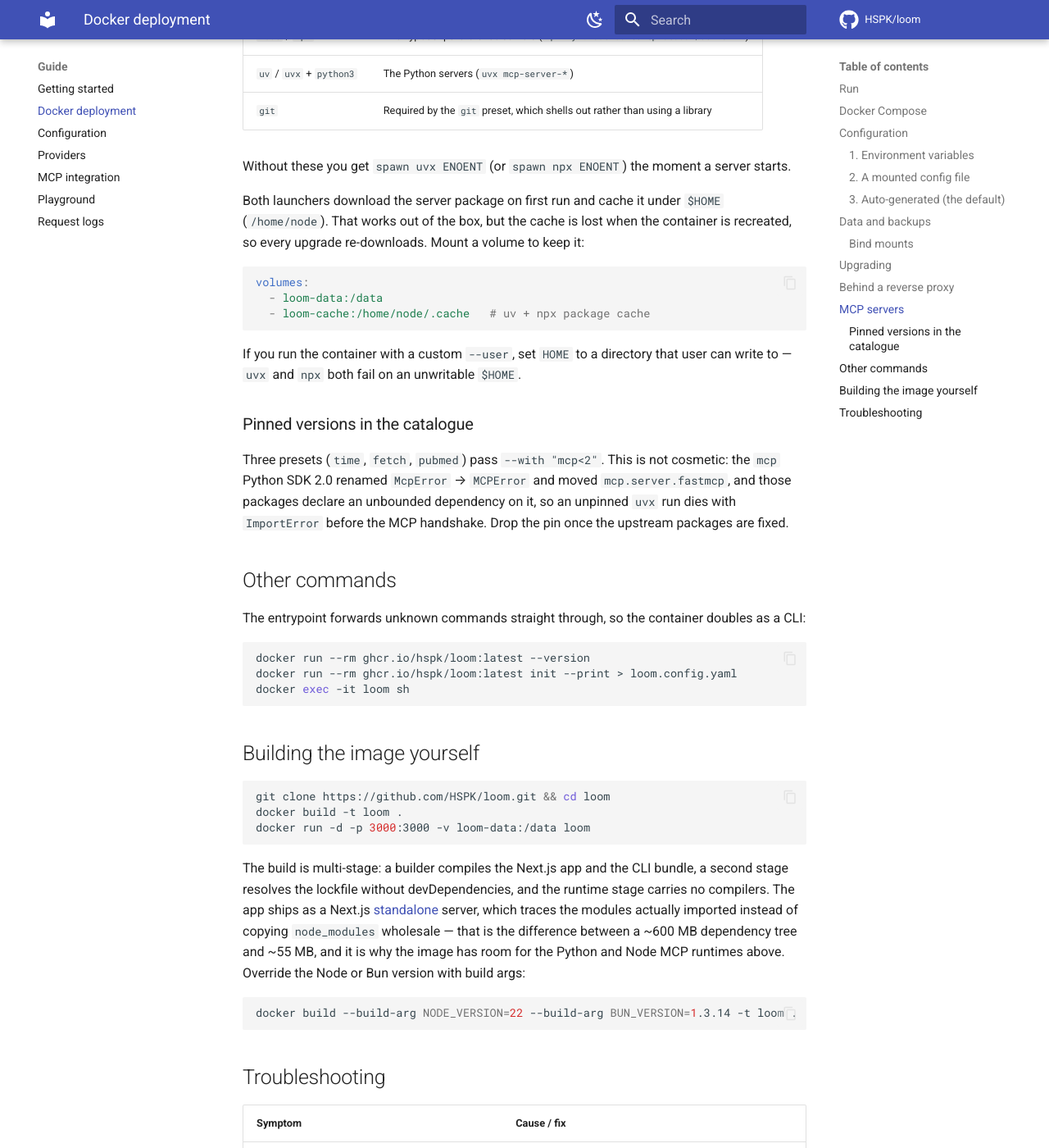
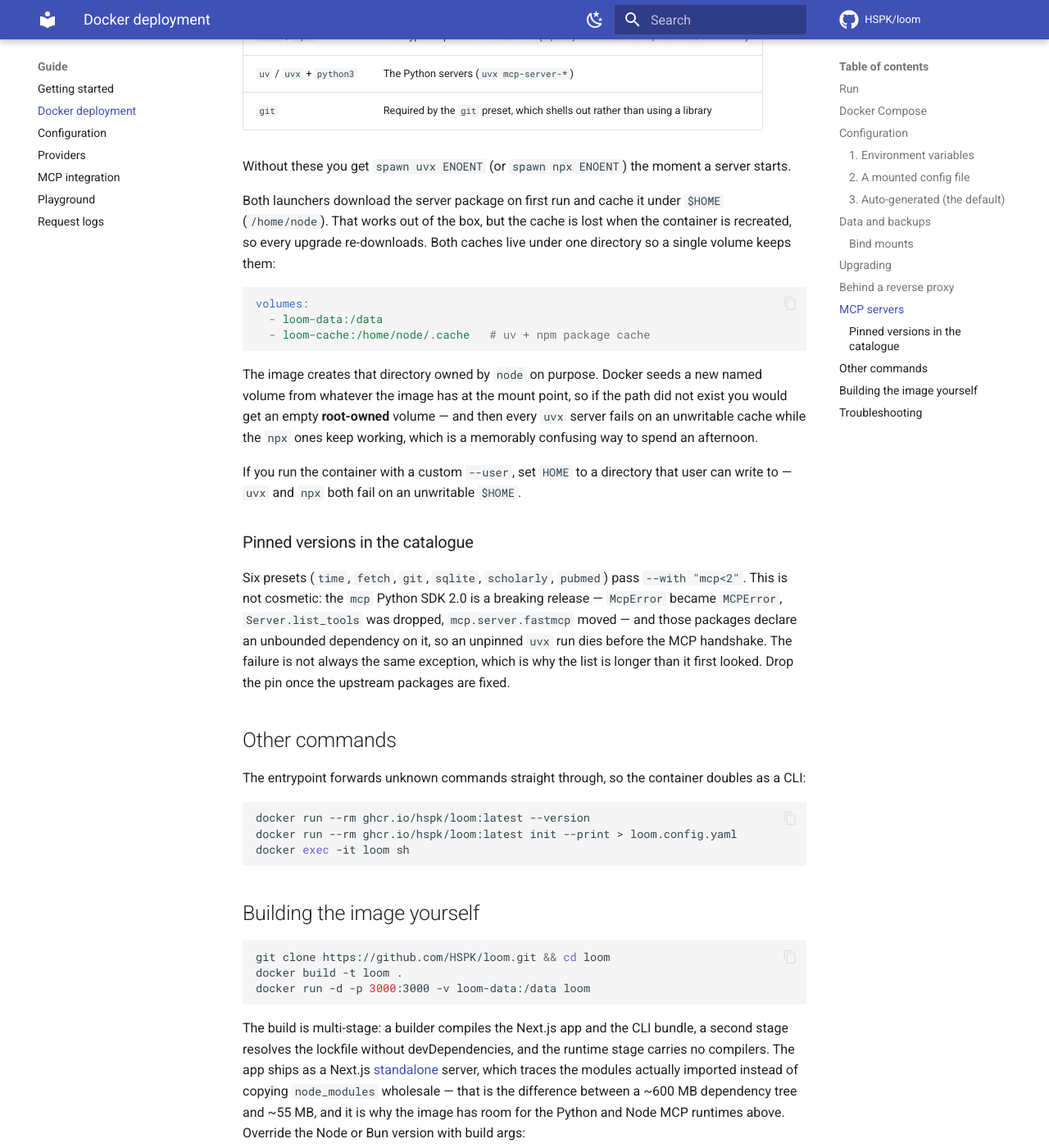
Before and after one commit to HSPK/aiui, an MkDocs documentation site: the page built from docs/guide/docker.md, in a window 1280 px wide and 1400 px high, scrolled down 5139 px. Shown: the whole window at 82% size. Built offline with MkDocs 1.6.1 and Material for MkDocs 9.7.7, drawn with Linux system fonts in a browser that asks for light colours; comment, search, counter and statistics services are not loaded; some of the changed text lies outside the part shown.

Commit message:
fix(docker): create the MCP cache dir so a mounted volume stays writable
docs/guide/docker.md tells you to mount a volume at /home/node/.cache to
keep downloaded MCP servers across upgrades. Following that advice broke
every uvx server.

Docker seeds a new named volume from whatever the image has at the mount
point. The image never created /home/node/.cache, so the volume came up
empty and owned by root, UV_CACHE_DIR pointed inside it, and uv could not
write. NPM_CONFIG_CACHE lived at /home/node/.npm, outside the mount, so
the npx-based servers kept working — leaving a failure that looks like
"Python MCP servers are broken" rather than "your cache volume is
root-owned". Hit it while seeding the screenshot instance: three uvx
servers red, three npx servers green.

Create both cache directories in the image owned by node, and move the
npm cache under the same parent so one volume covers both launchers.

Co-authored-by: Copilot <223556219+Copilot@users.noreply.github.com>

````diff
--- a/docs/guide/docker.md
+++ b/docs/guide/docker.md
@@ -246,25 +246,33 @@ server starts.
 
 Both launchers download the server package on first run and cache it under
 `$HOME` (`/home/node`). That works out of the box, but the cache is lost when
-the container is recreated, so every upgrade re-downloads. Mount a volume to
-keep it:
+the container is recreated, so every upgrade re-downloads. Both caches live
+under one directory so a single volume keeps them:
 
 ```yaml
 volumes:
   - loom-data:/data
-  - loom-cache:/home/node/.cache   # uv + npx package cache
+  - loom-cache:/home/node/.cache   # uv + npm package cache
 ```
+
+The image creates that directory owned by `node` on purpose. Docker seeds a
+new named volume from whatever the image has at the mount point, so if the
+path did not exist you would get an empty **root-owned** volume — and then
+every `uvx` server fails on an unwritable cache while the `npx` ones keep
+working, which is a memorably confusing way to spend an afternoon.
 
 If you run the container with a custom `--user`, set `HOME` to a directory
 that user can write to — `uvx` and `npx` both fail on an unwritable `$HOME`.
 
 ### Pinned versions in the catalogue
 
-Three presets (`time`, `fetch`, `pubmed`) pass `--with "mcp<2"`. This is not
-cosmetic: the `mcp` Python SDK 2.0 renamed `McpError` → `MCPError` and moved
-`mcp.server.fastmcp`, and those packages declare an unbounded dependency on
-it, so an unpinned `uvx` run dies with `ImportError` before the MCP handshake.
-Drop the pin once the upstream packages are fixed.
+Six presets (`time`, `fetch`, `git`, `sqlite`, `scholarly`, `pubmed`) pass
+`--with "mcp<2"`. This is not cosmetic: the `mcp` Python SDK 2.0 is a breaking
+release — `McpError` became `MCPError`, `Server.list_tools` was dropped,
+`mcp.server.fastmcp` moved — and those packages declare an unbounded
+dependency on it, so an unpinned `uvx` run dies before the MCP handshake. The
+failure is not always the same exception, which is why the list is longer than
+it first looked. Drop the pin once the upstream packages are fixed.
 
 ## Other commands
 
@@ -308,5 +316,5 @@ docker build --build-arg NODE_VERSION=22 --build-arg BUN_VERSION=1.3.14 -t loom
 | Container is `unhealthy` | `docker logs loom`. The healthcheck probes `/api/health` on `$LOOM_SERVER_PORT` |
 | Streaming feels chunky | Disable proxy buffering (see above) |
 | `spawn uvx ENOENT` / `spawn npx ENOENT` | You are on a custom image without the MCP runtimes, or you overrode `PATH` |
-| An MCP server fails with `ImportError: cannot import name 'McpError'` | The package resolved `mcp` 2.x. Add `--with "mcp<2"` before the package name in its args |
+| An MCP server dies immediately with `ImportError: cannot import name 'McpError'`, `AttributeError: 'Server' object has no attribute 'list_tools'`, or `ModuleNotFoundError: mcp.server.fastmcp` | The package resolved `mcp` 2.x. Add `--with "mcp<2"` before the package name in its args |
 | MCP servers re-download after every upgrade | The `$HOME` cache is not on a volume — see [MCP servers](#mcp-servers) |
````
Also changed, not shown: 1 other file.
